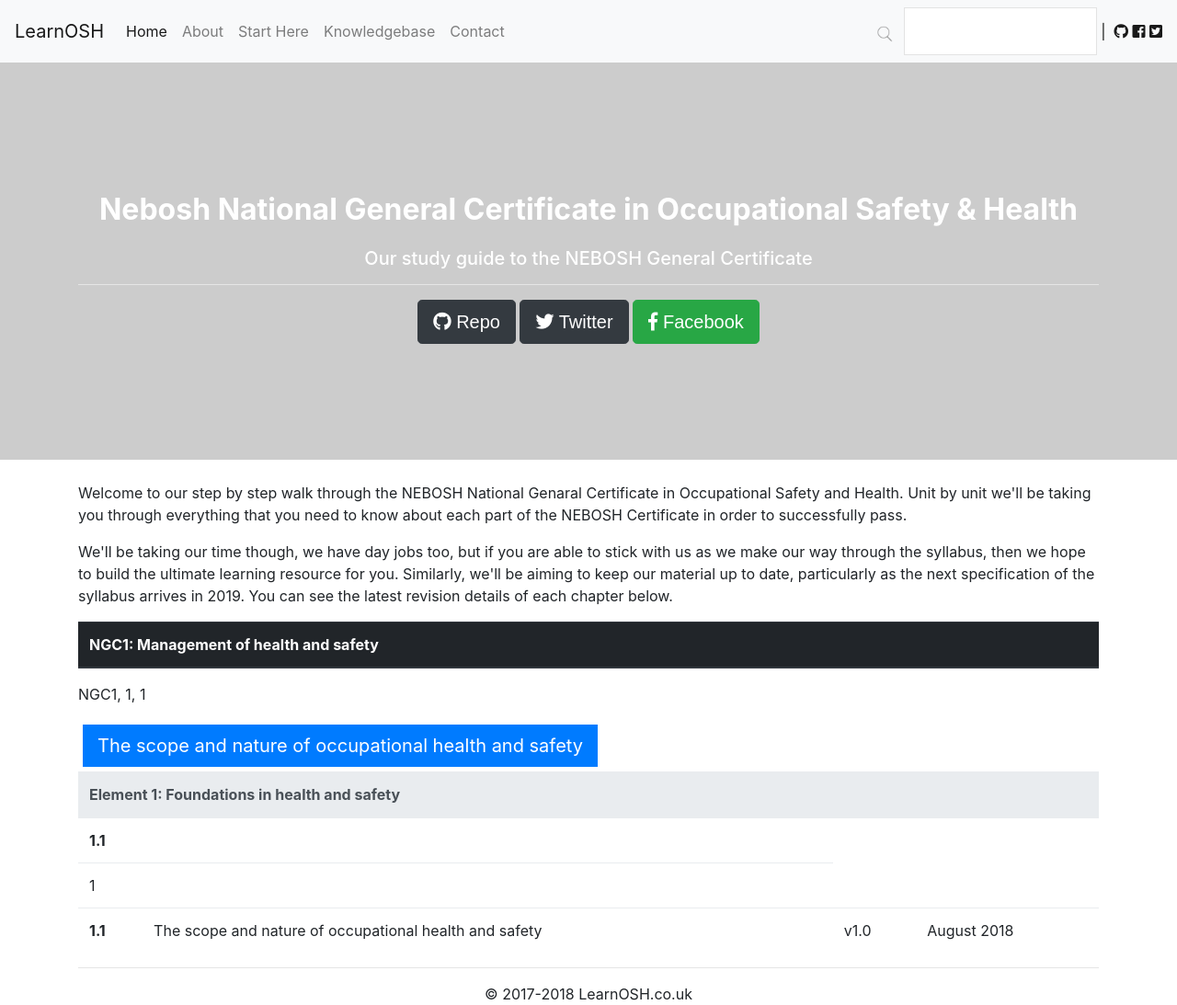
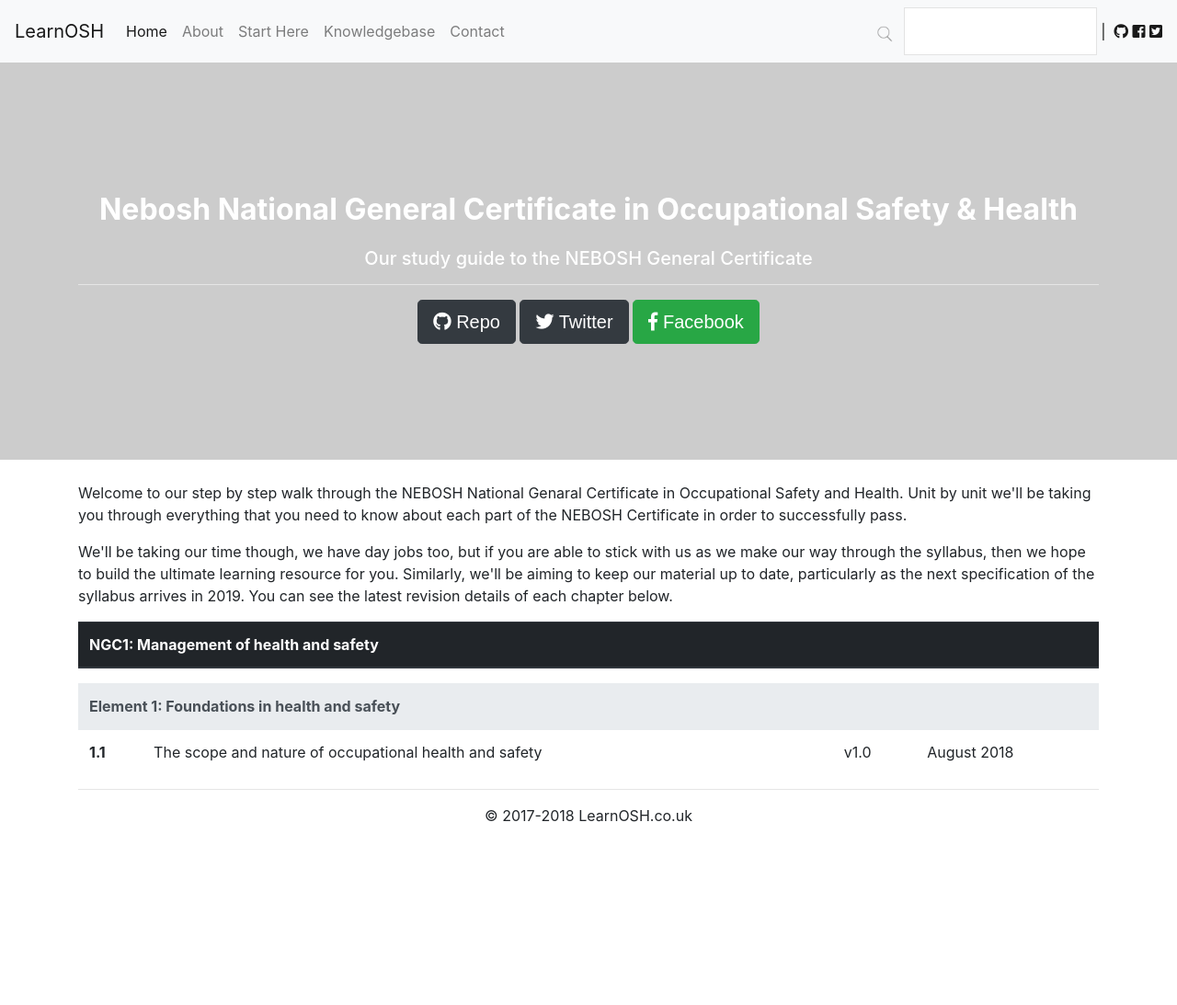
Before and after one commit to lee-perry/learnosh, a Jekyll site: the page built from course/nebosh_national_certificate/index.html, in a window 1280 px wide and 1093 px high. Shown: the whole window at 92% size. Built offline with Jekyll 4.4.1, drawn with Linux system fonts in a browser that asks for light colours; nearby versions of some CDN libraries.

Commit message:
Update index.html

```diff
--- a/course/nebosh_national_certificate/index.html
+++ b/course/nebosh_national_certificate/index.html
@@ -28,6 +28,7 @@
       {% for page in sorted %}
 
         {% if page.module == 'NGC1' %}
+          {% if page.Element == '1' %}
     <p>{{page.module}}, {{page.Unit}}, {{page.Element}}</p>
     <tr>
       <th scope="row">1.1</th>
@@ -35,7 +36,7 @@
      </tr>
     <td>{{page.Unit}}</td>
     <td>
-
+          {% endif %}
         {% endif %}
       {% endfor %}
     </td>
```
